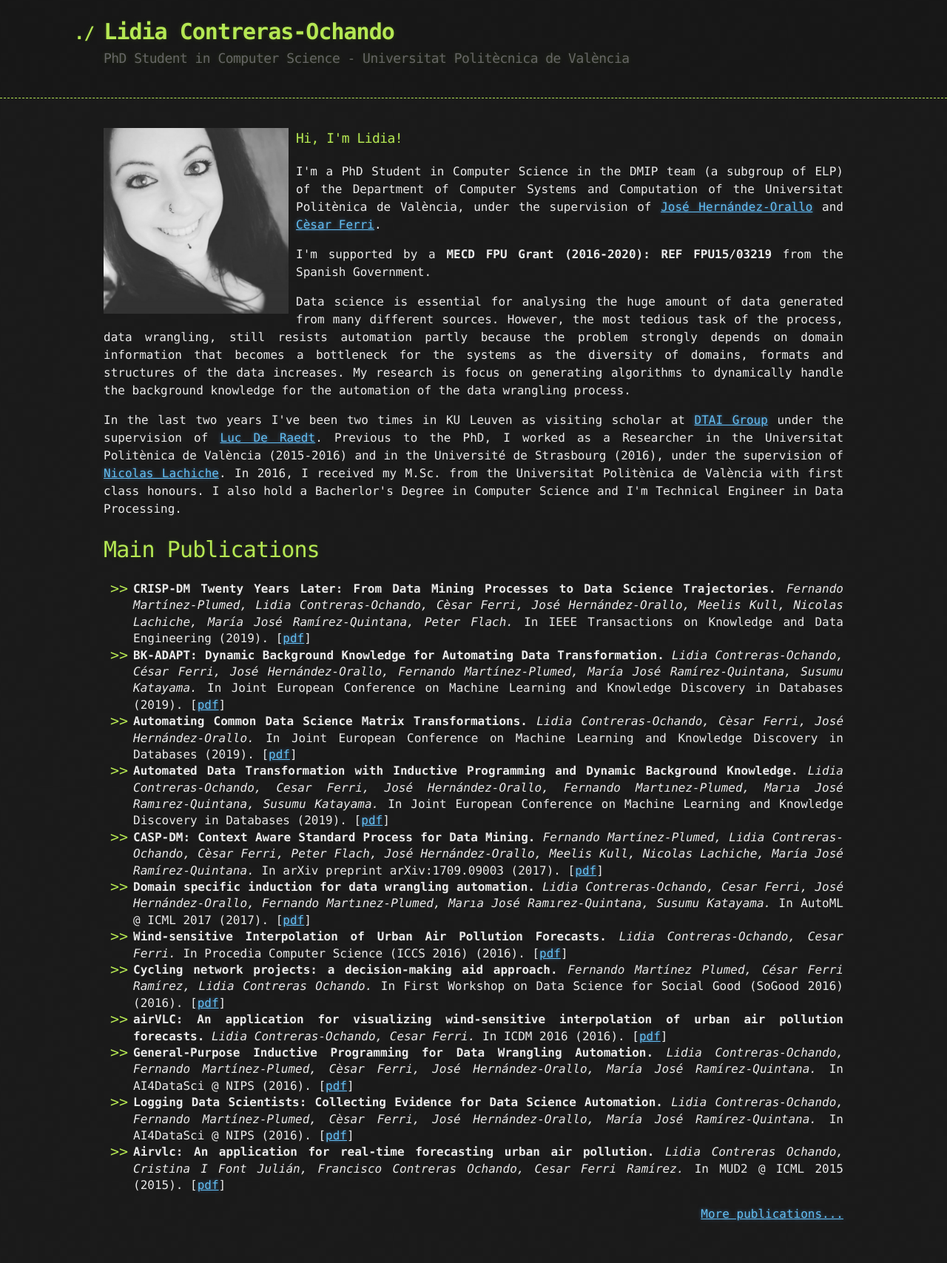
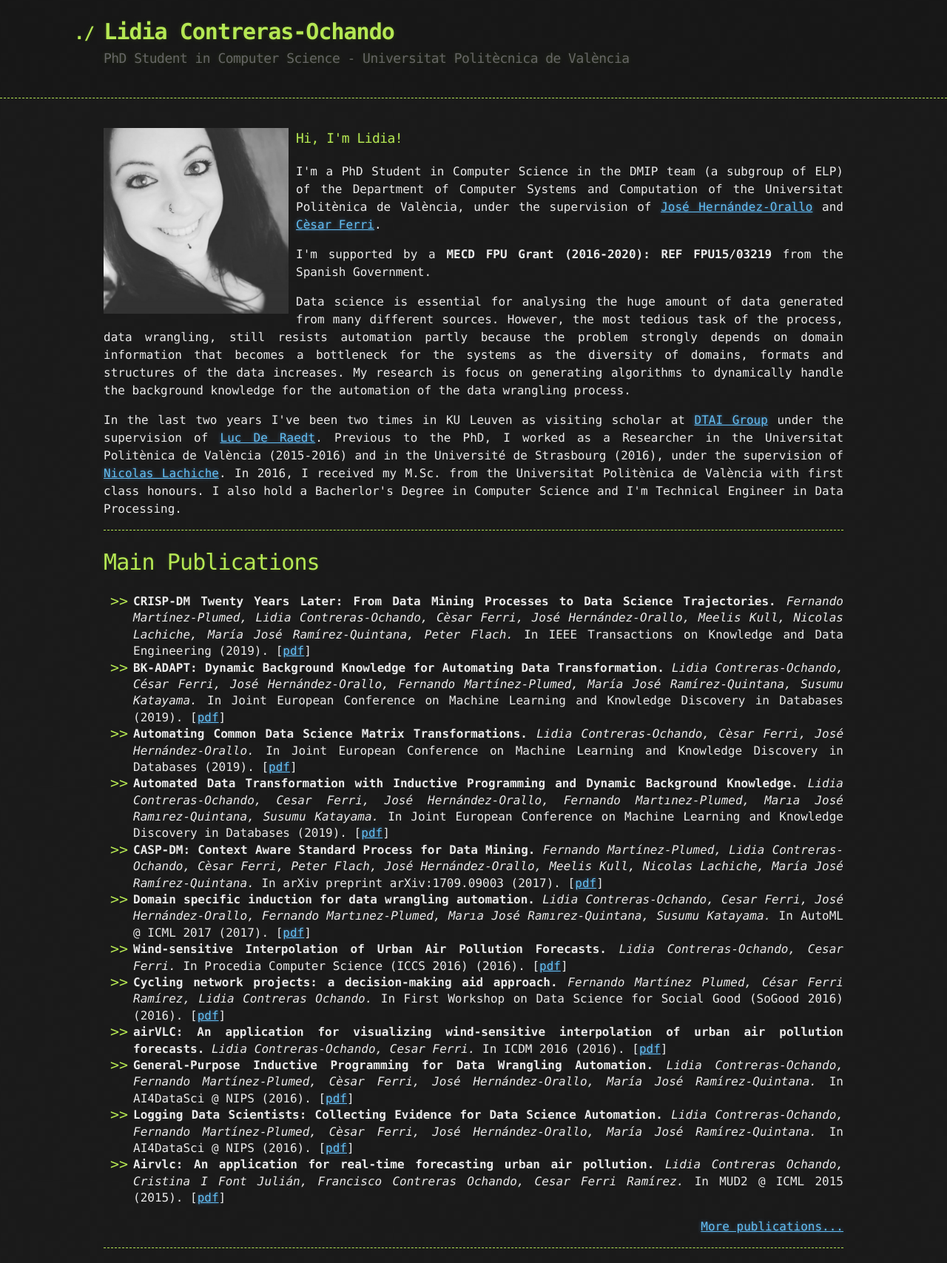
Before and after one commit to liconoc/liconoc.github.io, a Jekyll site: the page built from index.md, in a window 1280 px wide. Shown: the whole page at 74% size. Built offline with Jekyll 4.4.1, drawn with Linux system fonts in a browser that asks for light colours; before the commit the page ends 1673 px from its top, so only the background shows below that.

Commit message:
Update liconoc.html

```diff
--- a/_layouts/liconoc.html
+++ b/_layouts/liconoc.html
@@ -39,7 +39,7 @@
 			text-align:right;
 		}
 
-		hr{
+		.dashed_bottom{
 			border-bottom: 1px dashed #b5e853;
 		}
 	</style>
@@ -76,7 +76,7 @@
 
 			</section>
 
-			<section id="resume">
+			<section id="resume" class="dashed_bottom">
 
 				<p> Data science is essential for analysing the huge amount of data generated from many different sources. However, the most tedious task of the process, data wrangling, still resists automation partly because the problem strongly depends on domain information that becomes a bottleneck for the systems as the diversity of domains, formats and structures of the data increases. My research is focus on generating algorithms to dynamically handle the background knowledge for the automation of the data wrangling process.</p>
 
@@ -84,9 +84,9 @@
 
 			</section>
 
-			<hr\>
 
-			<section id="publications">
+
+			<section id="publications" class="dashed_bottom">
 
 				<h1>Main Publications</h1>
 
```
